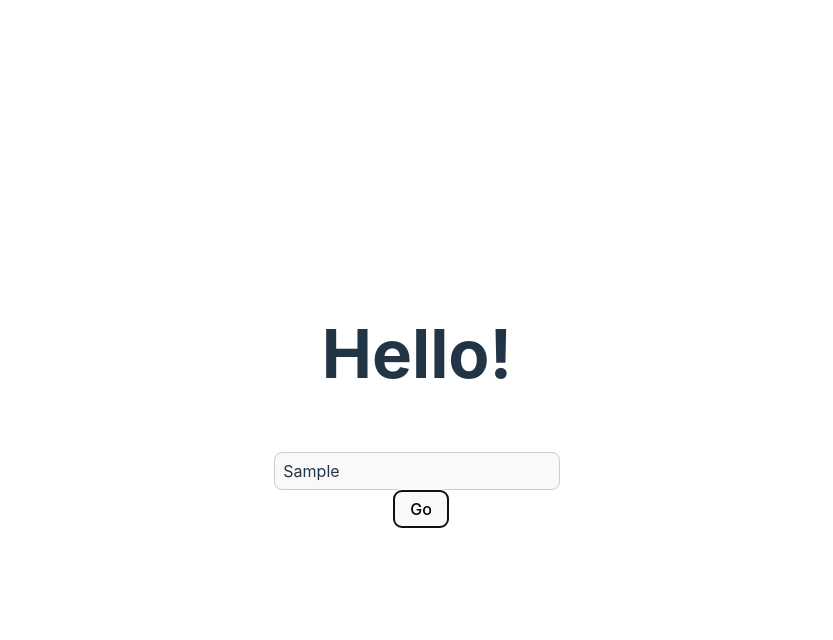
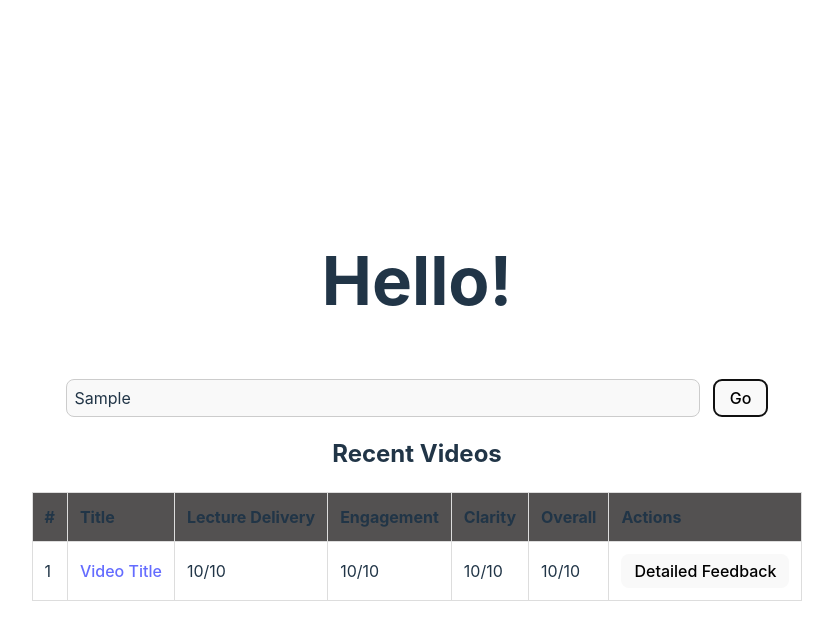
Before and after one commit to MrThief123/Start-Hack, a website built with Vite: page index.html in a window 1280 px wide. Both pictures are taken after typing "Sample" into the empty fields and a click on the button "Go". Shown: the whole page, without its empty margins (223-1056 px from the left). Built offline with nearby package versions, Linux system fonts and the light colour scheme; files whose address does not match are found by name.

Commit message:
upgrades

```diff
--- a/main.js
+++ b/main.js
@@ -1,20 +1,36 @@
-// main.js
 import './style.css';
 import { setupFetchAndDisplaySubtitles } from './transcript_extract.js'; // Corrected import path
 
 document.querySelector('#app').innerHTML = `
-
-    <h1>Hello!</h1>
-
-
-
-    <div>
-      <input type="text" id="urlInput" placeholder="Enter a URL" />
-      <button id="goButton">Go</button>
-    </div>
+  <h1>Hello!</h1>
+  <div>
+    <input type="text" id="urlInput" placeholder="Enter a URL" />
+    <button id="goButton">Go</button>
+  </div>
+  <div>
+    <h2>Recent Videos</h2>
+    <table id="recentVideosTable">
+      <thead>
+        <tr>
+          <th>#</th>
+          <th>Title</th>
+          <th>Lecture Delivery</th>
+          <th>Engagement</th>
+          <th>Clarity</th>
+          <th>Overall</th>
+          <th>Actions</th>
+        </tr>
+      </thead>
+      <tbody>
+        <!-- Recent videos will be populated here -->
+      </tbody>
+    </table>
   </div>
 `;
 
-
 // Now call setupYoutubeCaptions after setting up the DOM
-setupFetchAndDisplaySubtitles(document.querySelector('#goButton'), document.querySelector('#urlInput'));
+setupFetchAndDisplaySubtitles(
+  document.querySelector('#goButton'),
+  document.querySelector('#urlInput'),
+  document.querySelector('#recentVideosTable tbody')
+);
--- a/style.css
+++ b/style.css
@@ -118,6 +118,49 @@ button:focus-visible {
   outline: 4px auto -webkit-focus-ring-color;
 }
 
+table {
+  width: 100%;
+  border-collapse: collapse;
+  margin-top: 1em;
+}
+
+th, td {
+  border: 1px solid #ddd;
+  padding: 12px;
+  text-align: left;
+}
+
+th {
+  background-color: #535151;
+}
+
+td a {
+  word-wrap: break-word;
+  white-space: normal;
+}
+
+td {
+  word-wrap: break-word;
+  white-space: normal;
+}
+
+td button {
+  padding: 6px 12px;
+  margin: 0;
+}
+
+tr:nth-child(even) {
+  background-color: #f9f9f9;
+}
+
+tr:hover {
+  background-color: #f1f1f1;
+}
+
+thead tr {
+  background-color: #ddd;
+}
+
 @media (prefers-color-scheme: light) {
   :root {
     color: #213547;
--- a/transcript_extract.js
+++ b/transcript_extract.js
@@ -1,21 +1,121 @@
-export function setupFetchAndDisplaySubtitles(goButton, urlInput) {
+let recentVideos = [];
+
+export function setupFetchAndDisplaySubtitles(goButton, urlInput, recentVideosTableBody) {
   goButton.addEventListener('click', async () => {
-    const videoUrl = urlInput.value.trim(); // Assuming urlInput is an input element
+    const videoUrl = urlInput.value.trim();
 
     try {
-      // send the url to proxy server to extract transcipt
       const response = await fetch(`http://localhost:3003/fetchTranscript?url=${encodeURIComponent(videoUrl)}`);
       if (!response.ok) {
         throw new Error('Failed to fetch transcript');
       }
 
       const transcriptText = await response.text();
+      console.log('Transcript:', transcriptText);
+      alert(transcriptText);
 
-      console.log('Transcript:', transcriptText);
-      alert(transcriptText); // print the transcipt
+      const videoTitle = await getVideoTitle(videoUrl); // Fetch video title
+      console.log('Video Title:', videoTitle);
+
+      // Update recent videos and recent videos table
+      updateRecentVideos({ url: videoUrl, title: videoTitle });
+      updateRecentVideosTable(recentVideosTableBody);
+
+      // Display video title and transcript in UI as needed
+      displayVideoDetails(videoTitle, transcriptText);
+
     } catch (error) {
       console.error('Error fetching transcript:', error);
       alert('Error fetching transcript');
     }
   });
 }
+
+async function getVideoTitle(videoUrl) {
+  try {
+    const videoId = getVideoIdFromUrl(videoUrl);
+    if (!videoId) {
+      throw new Error('Invalid YouTube URL');
+    }
+
+    const apiKey = 'AIzaSyD6nrtMBXfiBptdNJx9hZznN3UGCR6-boY'; // Replace with your YouTube Data API key
+    const response = await fetch(`https://www.googleapis.com/youtube/v3/videos?id=${videoId}&part=snippet&key=${apiKey}`);
+
+    if (!response.ok) {
+      throw new Error('Failed to fetch video details');
+    }
+
+    const data = await response.json();
+    const videoTitle = data.items[0].snippet.title;
+    return videoTitle;
+  } catch (error) {
+    console.error('Error fetching video title:', error);
+    return 'Video Title'; // Fallback title or error handling
+  }
+}
+
+function getVideoIdFromUrl(url) {
+  const match = url.match(/[?&]v=([^&]+)/);
+  return match ? match[1] : null;
+}
+
+export function updateRecentVideos(video) {
+  recentVideos.push(video);
+  if (recentVideos.length > 5) {
+    recentVideos = recentVideos.slice(recentVideos.length - 5);
+  }
+}
+
+function updateRecentVideosTable(recentVideosTableBody) {
+  recentVideosTableBody.innerHTML = '';
+  recentVideos.forEach((video, index) => {
+    const row = document.createElement('tr');
+
+    const indexCell = document.createElement('td');
+    indexCell.textContent = index + 1;
+    row.appendChild(indexCell);
+
+    const titleCell = document.createElement('td');
+    const titleLink = document.createElement('a');
+    titleLink.textContent = video.title;
+    titleLink.href = video.url;
+    titleLink.target = '_blank'; // Open link in a new tab
+    titleCell.appendChild(titleLink);
+    row.appendChild(titleCell);
+
+    const lectureDeliveryCell = document.createElement('td');
+    lectureDeliveryCell.textContent = '10/10';
+    row.appendChild(lectureDeliveryCell);
+
+    const engagementCell = document.createElement('td');
+    engagementCell.textContent = '10/10';
+    row.appendChild(engagementCell);
+
+    const clarityCell = document.createElement('td');
+    clarityCell.textContent = '10/10';
+    row.appendChild(clarityCell);
+
+    const overallCell = document.createElement('td');
+    overallCell.textContent = '10/10';
+    row.appendChild(overallCell);
+
+    const actionsCell = document.createElement('td');
+    const feedbackButton = document.createElement('button');
+    feedbackButton.textContent = 'Detailed Feedback';
+    feedbackButton.onclick = () => alert('Detailed feedback for ' + video.title);
+    actionsCell.appendChild(feedbackButton);
+    row.appendChild(actionsCell);
+
+    recentVideosTableBody.appendChild(row);
+  });
+}
+
+function displayVideoDetails(title, transcript) {
+  // Example: Displaying video title and transcript in the console
+  console.log('Video Title:', title);
+  console.log('Transcript:', transcript);
+
+  // You can update your UI here to display the video title and transcript
+  // Example: document.getElementById('videoTitle').textContent = title;
+  // Example: document.getElementById('transcript').textContent = transcript;
+}
```
